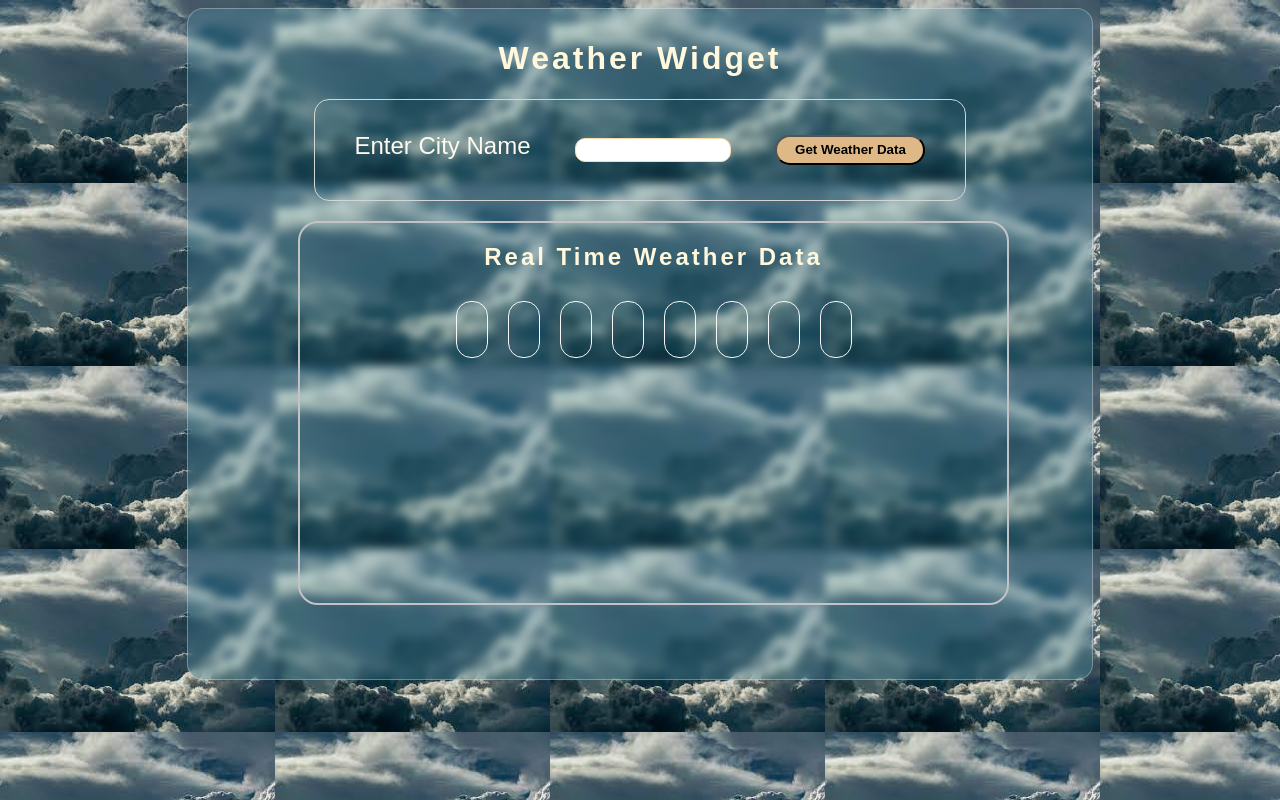
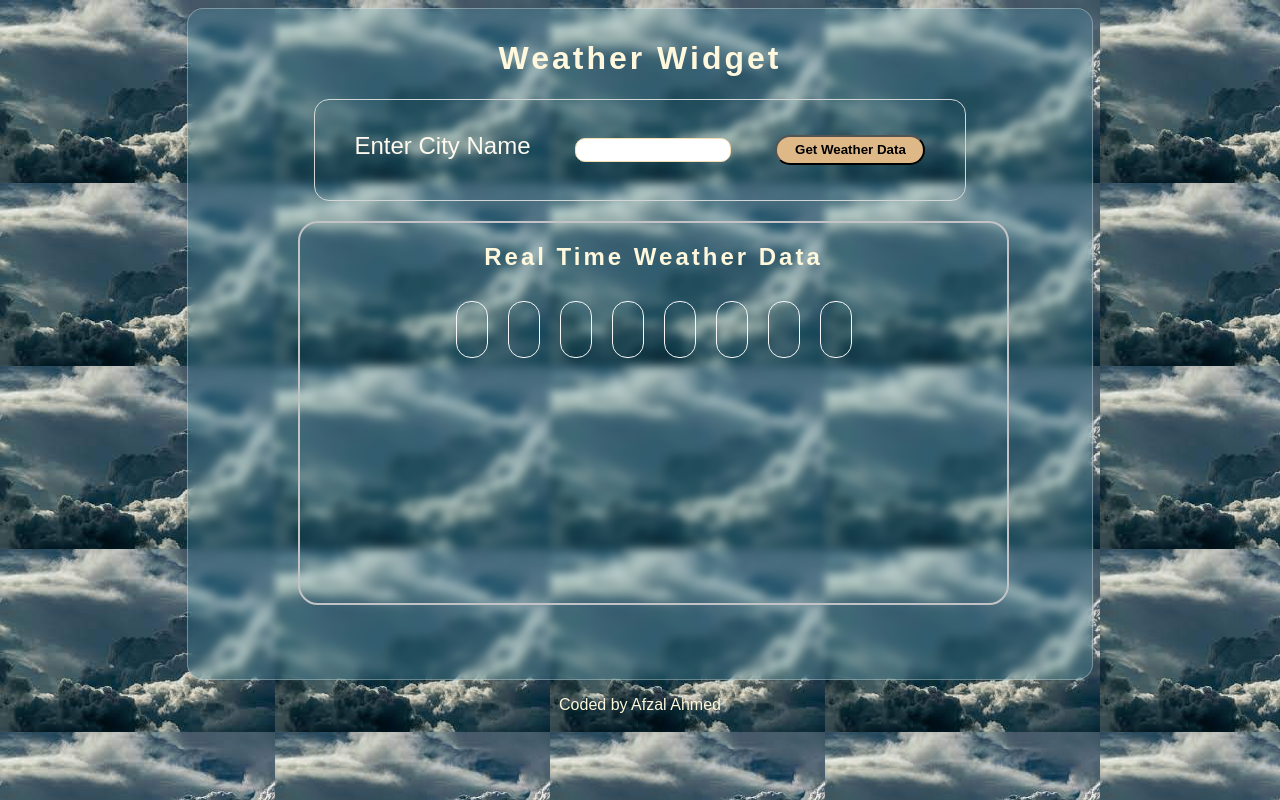
Before and after one commit to afzalahmed81/Weather-Widget, a plain HTML site: page index.html in a window 1280 px wide. Drawn offline with nearby package versions, Linux system fonts and the light colour scheme.

Commit message:
added developer's info

```diff
--- a/index.html
+++ b/index.html
@@ -31,6 +31,7 @@
             </div>
         </div>
     </div>
+    <p>Coded by Afzal Ahmed</p>
 
     <script>
         function getWeatherData(){
--- a/styles.css
+++ b/styles.css
@@ -90,6 +90,11 @@ h1,h2 {
     color: cornsilk;
     letter-spacing: 3px;
 }
+body > p {
+    text-align: center;
+    color:cornsilk;
+    /* margin: auto; */
+}
 /* @media (max-width:375px) {
     /* .container {
         display: flex;
```
